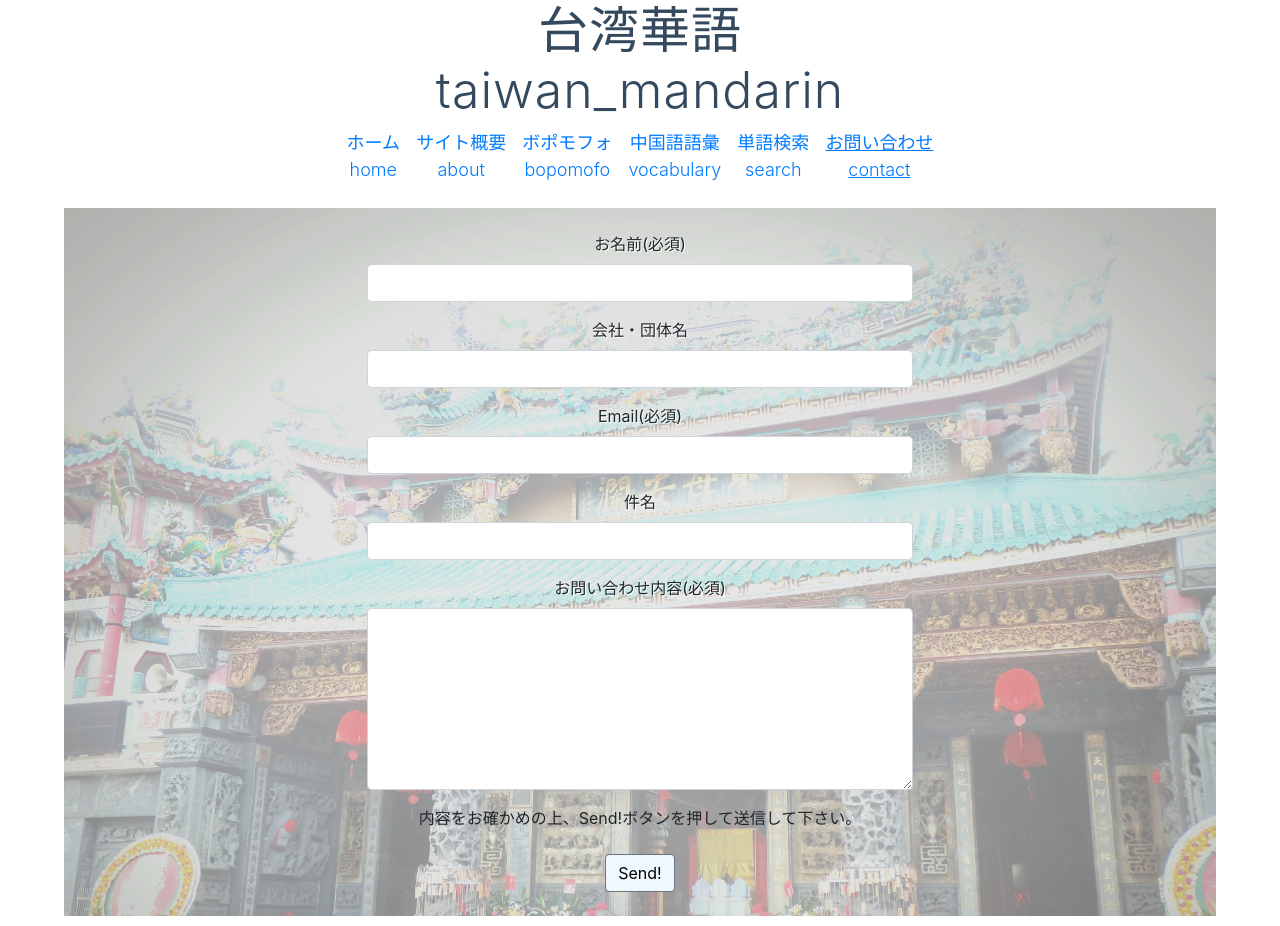
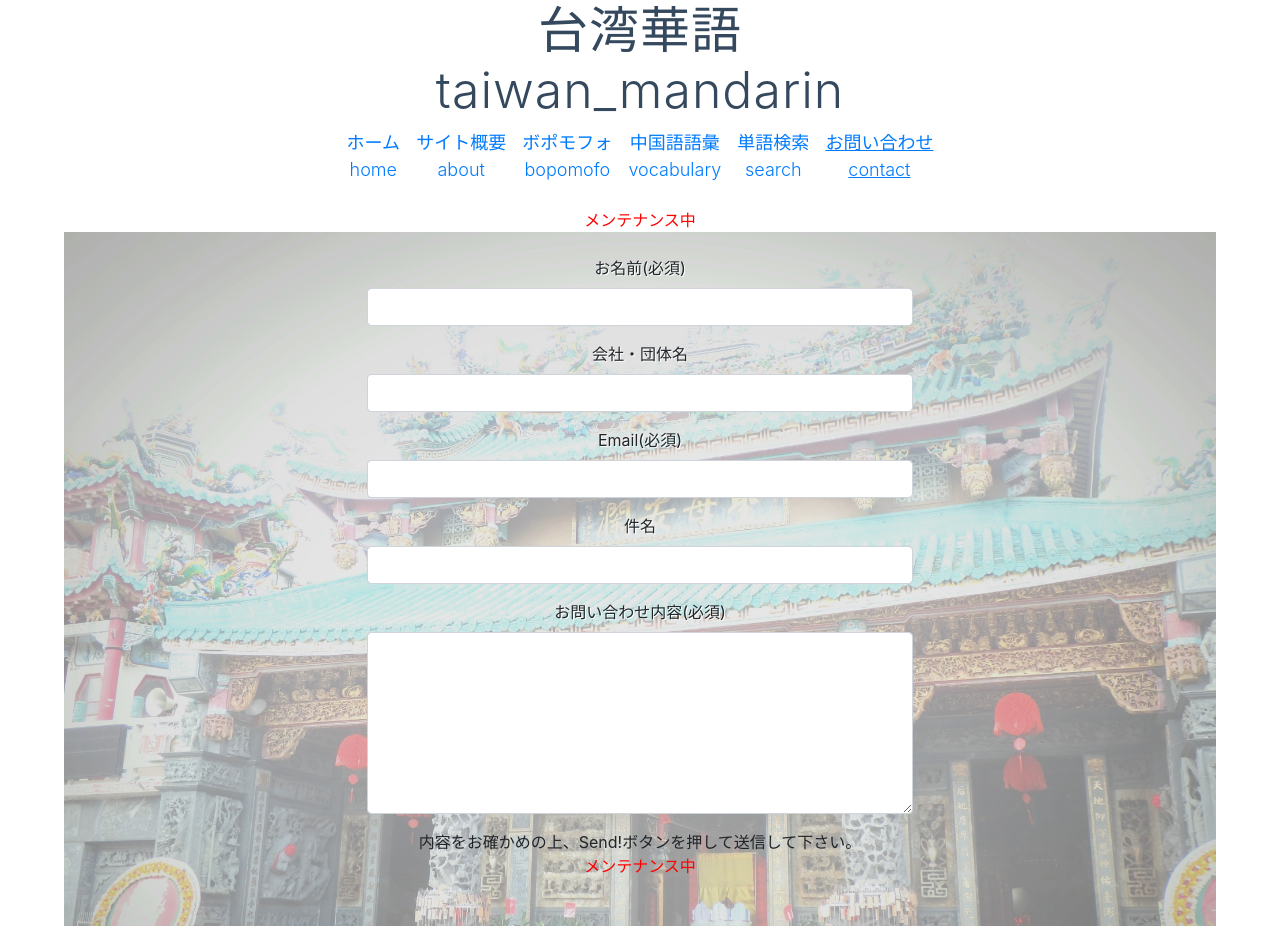
Before and after one commit to MeiIkeda/taiwan-mandarin-learning-web, a Nuxt app: page /contact in a window 1280 px wide. Built offline with nearby package versions, Linux system fonts and the light colour scheme.

Commit message:
メールメンテナンス

```diff
--- a/pages/contact/index.vue
+++ b/pages/contact/index.vue
@@ -41,6 +41,9 @@
     <!--<div style="color: #3b8070" align="center">
       Google アドセンス
     </div>-->
+    <div style="color: red; margin: auto; text-align: center">
+      メンテナンス中
+    </div>
 
     <div class="main-image-contact">
       <br>
@@ -96,12 +99,17 @@
           {{ error_message }}
         </b-alert>
       </div>
+      <div style="color: red; margin: auto; text-align: center">
+        メンテナンス中
+      </div>
       <br>
+      <!--
       <div align="center">
         <b-button @click="send" style="background-color: #f0f8ff; color: black">
           Send!
         </b-button>
       </div>
+      -->
       <br>
     </div>
 
```
